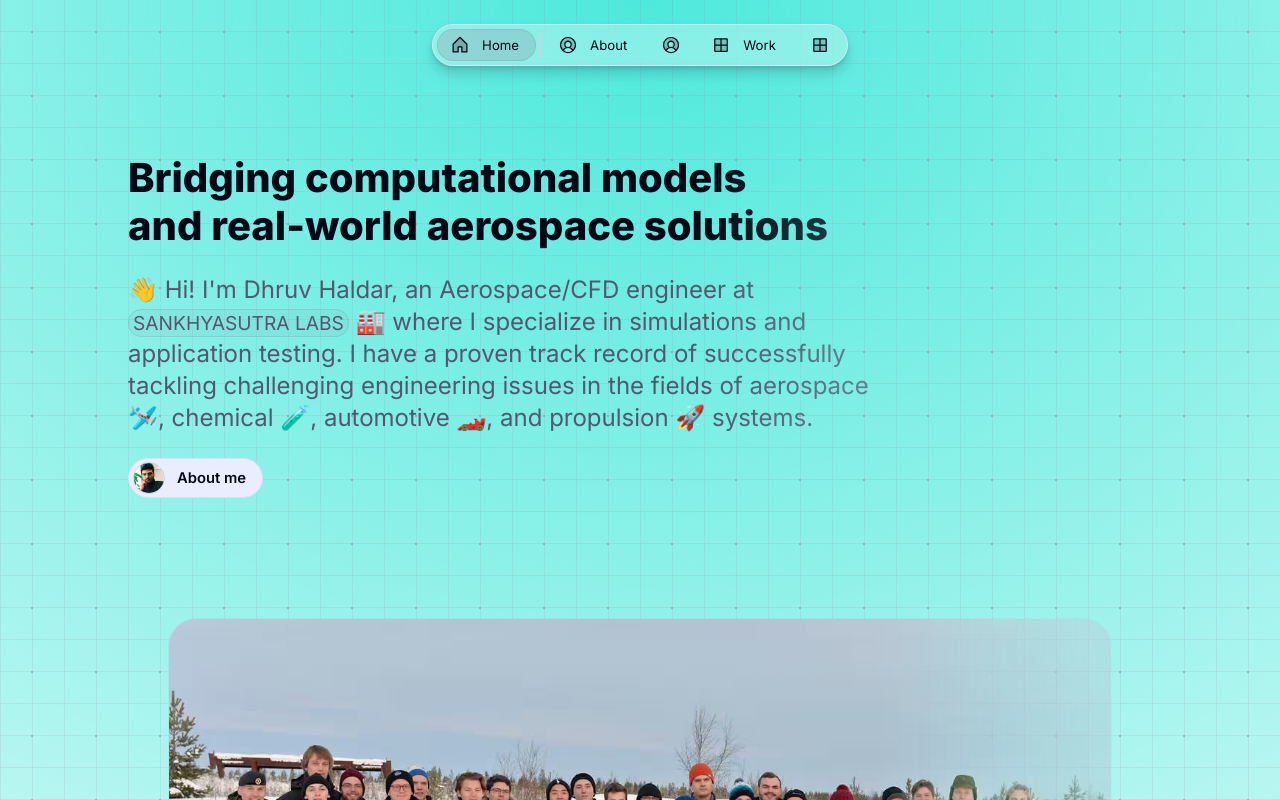
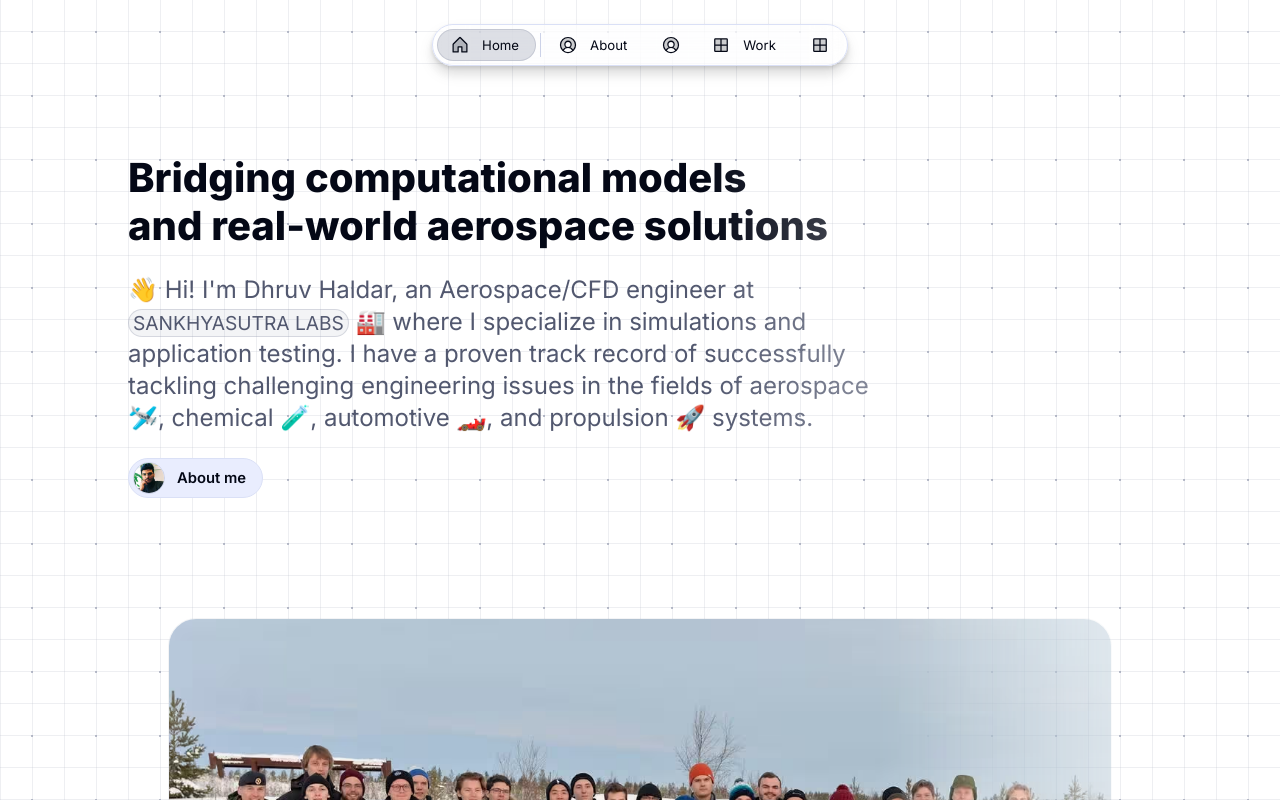
Before and after one commit to dhruvhaldar/portfolio, a Next.js app: page / in a window 1280 px wide. Shown: the top 800 px of the page. Built offline with nearby package versions, Linux system fonts and the light colour scheme.

Commit message:
update Background.module.scss and Background.tsx

```diff
--- a/src/once-ui/components/Background.module.scss
+++ b/src/once-ui/components/Background.module.scss
@@ -1 +1,8 @@
-.mask {mask-size: 100% 100%;mask-image: radial-gradient(var(--mask-radius) at var(--mask-position-x) var(--mask-position-y), black 0%, transparent 100%);}.gradient {background: radial-gradient(ellipse var(--gradient-width) var(--gradient-height) at var(--gradient-position-x) var(--gradient-position-y), var(--gradient-color-start), var(--gradient-color-end));width: 400%;height: 400%;left: -150%;top: -150%;transform: rotate(var(--gradient-tilt));transform-origin: center;}.dots {background-image: radial-gradient(var(--dots-color) 1px, var(--static-transparent) 1px);background-size: var(--dots-size) var(--dots-size);}
+.mask {mask-size: 100% 100%;mask-image: radial-gradient(var(--mask-radius) at var(--mask-position-x) var(--mask-position-y), black 0%, transparent 100%);}
+
+.gradient {background: radial-gradient(ellipse var(--gradient-width) var(--gradient-height) at var(--gradient-position-x) var(--gradient-position-y), var(--gradient-color-start), var(--gradient-color-end)
+
+    );
+width: auto;
+height: auto;
+left: -150%;top: -150%;transform: rotate(var(--gradient-tilt));transform-origin: center;}.dots {background-image: radial-gradient(var(--dots-color) 1px, var(--static-transparent) 1px);background-size: var(--dots-size) var(--dots-size);}
--- a/src/once-ui/components/Background.tsx
+++ b/src/once-ui/components/Background.tsx
@@ -180,8 +180,6 @@ const Background = forwardRef<HTMLDivElement, BackgroundProps>(
         className={classNames(mask && styles.mask, className)}
         top="0"
         left="0"
-        width="100vw"
-        height="100vh"
         zIndex={0}
         overflow="hidden"
         style={{
```
